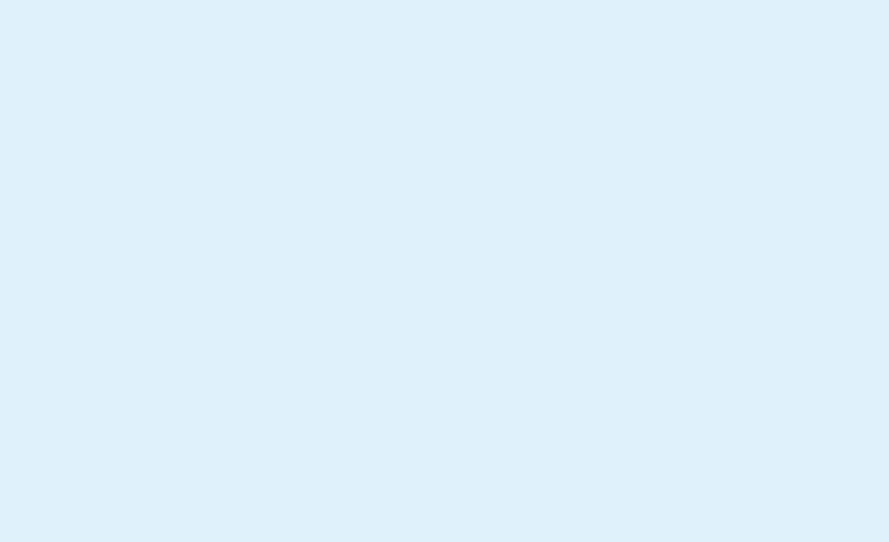
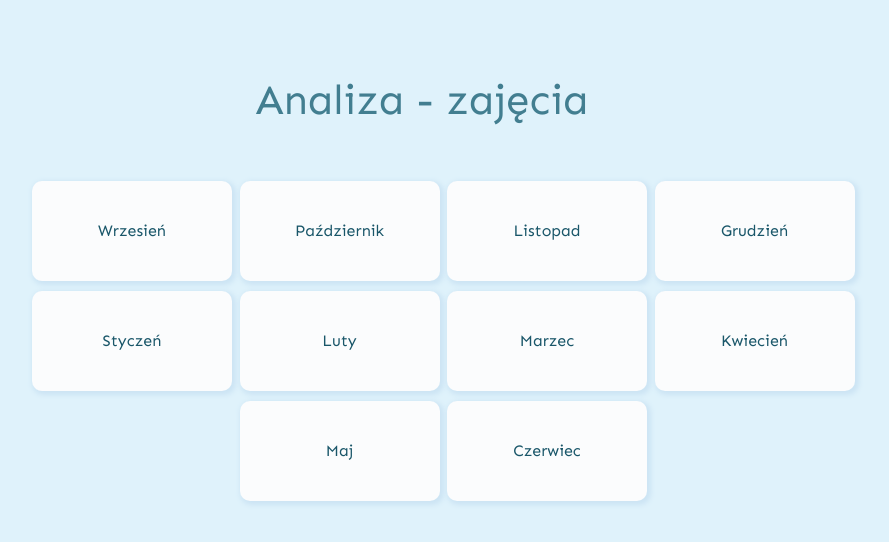
Before and after one commit to Web-Korki/Web-Korki, a React (Create React App) app in the folder app/: page /lecture_analysis in a window 1280 px wide. Shown: the top 542 px of the page, without its empty margins (218-1107 px from the left). Built offline with nearby package versions, Linux system fonts and the light colour scheme.

Commit message:
#1_mockUps-added-LectureAnalysis-container

```diff
--- a/app/src/App.css
+++ b/app/src/App.css
@@ -46,3 +46,18 @@ h1{
     color: #427E90;
 }
 /* InactiveReplacement End */
+
+/* LectureAnalysis Start */
+.lectureAnalysisWrapper{
+    height: 100vh;
+}
+
+.lectureAnalysisInnerWrapper{
+    width: 800px;
+    height: 650px;
+}
+
+.lectureAnalysisTitle{
+    color: #427E90;
+}
+/* LectureAnalysis End */
--- a/app/src/App.js
+++ b/app/src/App.js
@@ -6,6 +6,7 @@ import { InactiveReplacement } from './core/inactiveReplacement/containers/Inact
 import '../node_modules/bootstrap/dist/css/bootstrap.css';
 import './App.css';
 import { Route, Switch } from "react-router";
+import { LectureAnalysis } from "./core/lectureAnalysis/containers/LectureAnalysis";
 
 function App() {
   return (
@@ -16,7 +17,7 @@ function App() {
           <Route exact path="/UserMenu" component={UserMenu} />
           <Route path='/login_form' component={LoginForm} />
           <Route path='/inactive_replacement' component={InactiveReplacement} />
-
+          <Route path='/lecture_analysis' component={LectureAnalysis} />
         </Switch>
 
       </MainContainer>
--- /dev/null
+++ b/app/src/core/lectureAnalysis/containers/LectureAnalysis.jsx
@@ -0,0 +1,66 @@
+import React from 'react'
+import { StyledBoxLectureAnalysis } from '../styledComponents/index';
+
+export const LectureAnalysis = () => {
+    return (
+        <>
+            <div className='lectureAnalysisWrapper d-flex align-items-center justify-content-center'>
+                <div className="lectureAnalysisInnerWrapper">
+                    <div className="row">
+                        <div className="lectureAnalysisTitle text-center col-12">
+                            <h1>Analiza - zajęcia</h1>
+                        </div>
+                    </div>
+                    <div className="row mt-5">
+                        <div className="col-3">
+                            <StyledBoxLectureAnalysis>Wrzesień
+                            </StyledBoxLectureAnalysis>
+                            </div>
+                        <div className="col-3">
+                            <StyledBoxLectureAnalysis>Październik
+                            </StyledBoxLectureAnalysis>
+                            </div>
+                        <div className="col-3">
+                            <StyledBoxLectureAnalysis>Listopad
+                            </StyledBoxLectureAnalysis>
+                            </div>
+                        <div className="col-3">
+                            <StyledBoxLectureAnalysis>Grudzień
+                            </StyledBoxLectureAnalysis>
+                            </div>
+                    </div>
+                    <div className="row">
+                        <div className="col-3">
+                            <StyledBoxLectureAnalysis>Styczeń
+                            </StyledBoxLectureAnalysis>
+                            </div>
+                        <div className="col-3">
+                            <StyledBoxLectureAnalysis>Luty
+                            </StyledBoxLectureAnalysis>
+                            </div>
+                        <div className="col-3">
+                            <StyledBoxLectureAnalysis>Marzec
+                            </StyledBoxLectureAnalysis>
+                            </div>
+                        <div className="col-3">
+                            <StyledBoxLectureAnalysis>Kwiecień
+                            </StyledBoxLectureAnalysis>
+                            </div>
+                    </div>
+                    <div className="row">
+                        <div className="col-3"></div>
+                        <div className="col-3">
+                            <StyledBoxLectureAnalysis>Maj
+                            </StyledBoxLectureAnalysis>
+                        </div>
+                        <div className="col-3">
+                            <StyledBoxLectureAnalysis>Czerwiec
+                            </StyledBoxLectureAnalysis>
+                        </div>
+                        <div className="col-3"></div>
+                    </div>
+                </div>
+            </div>
+        </>
+    )
+}
--- /dev/null
+++ b/app/src/core/lectureAnalysis/styledComponents/StyledBoxLectureAnalysis.js
@@ -0,0 +1,18 @@
+import styled from 'styled-components';
+
+const StyledBoxLectureAnalysis = styled.button`
+    width: 200px;
+    height: 100px;
+    background-color:#FBFCFD;
+    margin: 0 10px 10px 10px;
+    border: none;
+    border-radius: 10px;
+    box-shadow: 2px 2px 5px 2px #CCE4F4;
+    color: #195669;
+
+    &:hover{
+        background-color: #EBEFF1;
+    }
+`
+
+export default StyledBoxLectureAnalysis
--- /dev/null
+++ b/app/src/core/lectureAnalysis/styledComponents/index.js
@@ -0,0 +1 @@
+export { default as StyledBoxLectureAnalysis } from './StyledBoxLectureAnalysis';
```
